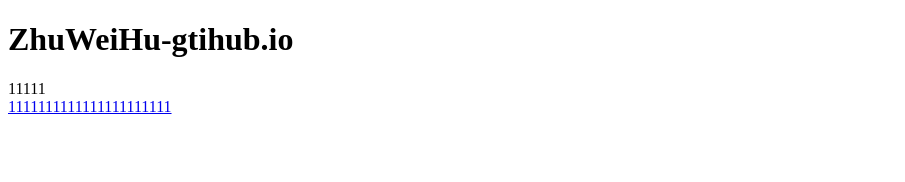
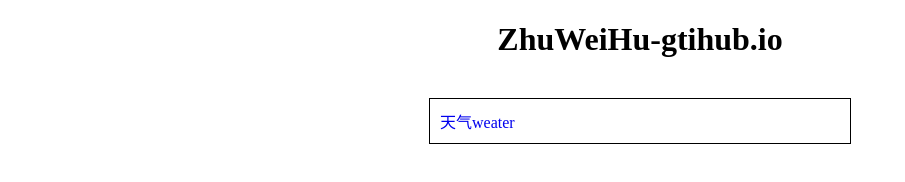
Before and after one commit to Zhuweihu/Zhuweihu.github.io, a plain HTML site: page index.html in a window 1280 px wide. Shown: the whole page, without its empty margins (0-905 px from the left). Drawn offline with Linux system fonts and the light colour scheme.

Commit message:
Update index.html

```diff
--- a/index.html
+++ b/index.html
@@ -4,10 +4,25 @@
     <meta charset="UTF-8">
     <meta name="viewport" content="width=device-width, initial-scale=1.0">
     <title>Myproject</title>
+    <style>
+        h1{
+            text-align: center;
+        }
+        .box{
+            width: 400px;
+            margin: 40px auto;
+            border: 1px solid black;
+            padding: 10px;
+        }
+        a{
+            text-decoration: none;
+        }
+    </style>
 </head>
 <body>
     <h1>ZhuWeiHu-gtihub.io</h1>
-    <div>11111</div>
-    <a href="Zhuweihu.github.io/weater/index.html">1111111111111111111111</a>
+    <div class="box">
+        <a href="https://Zhuweihu.github.io/weater/index.html">天气weater</a>
+    </div>
 </body>
 </html>
```
